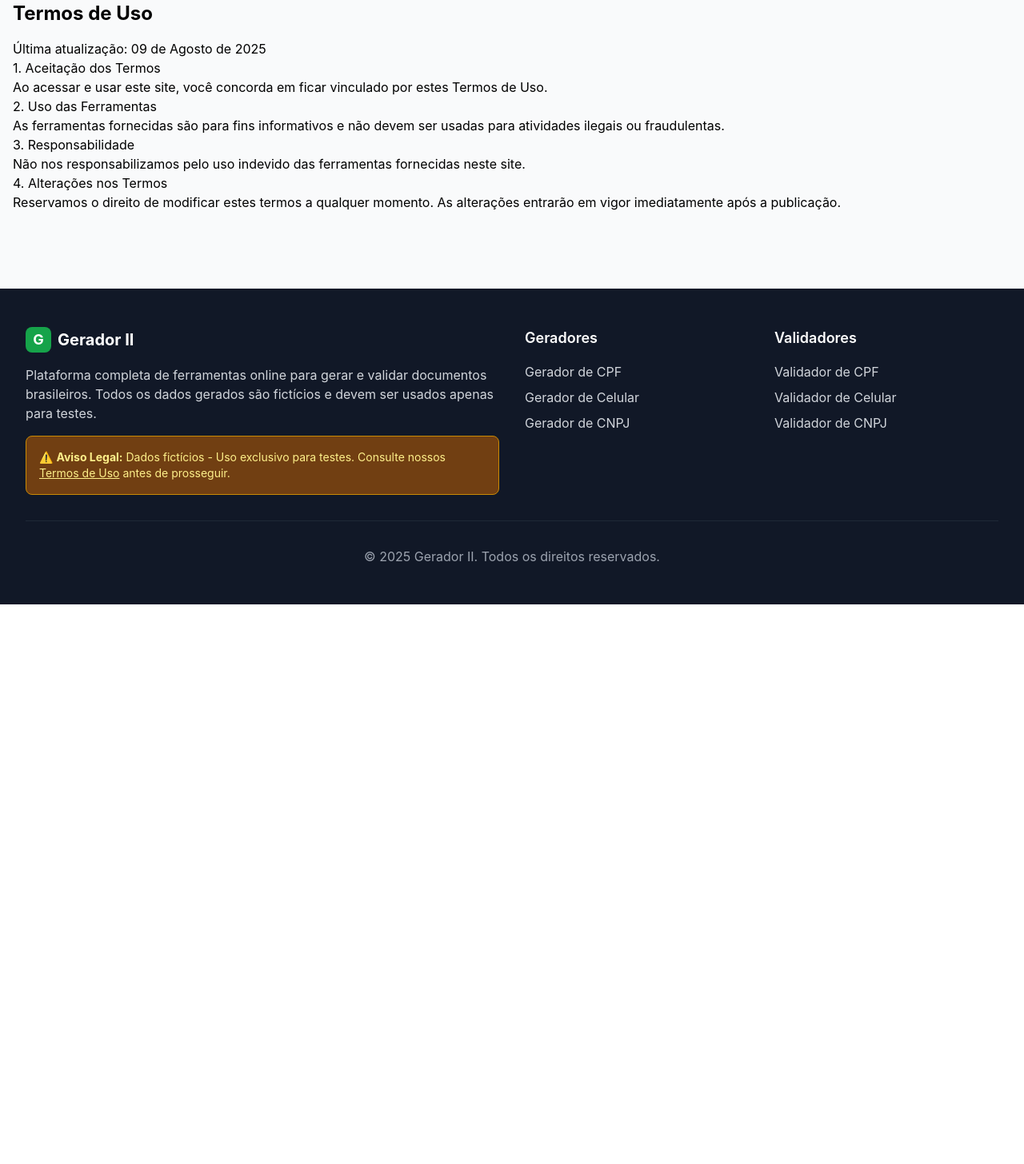
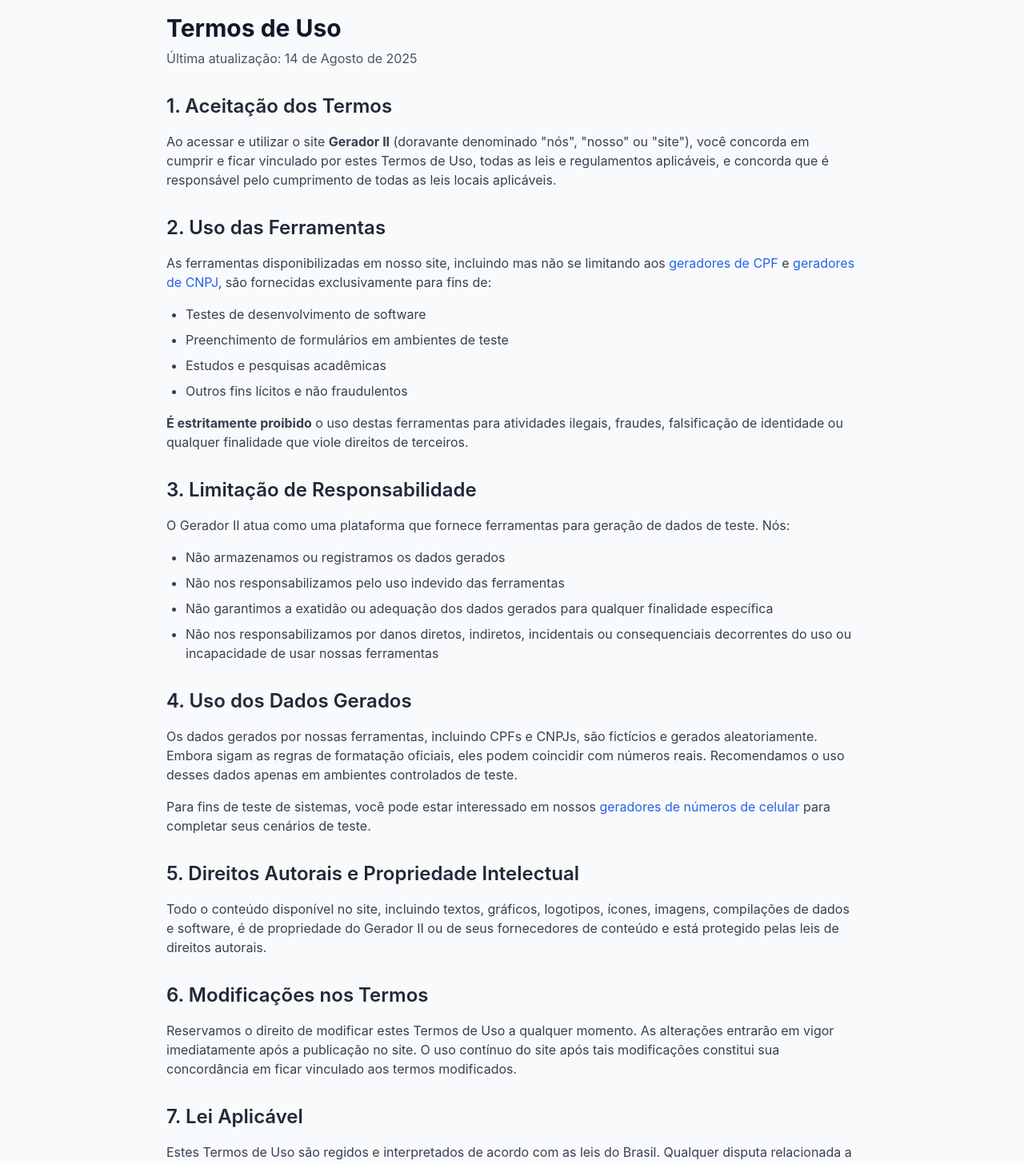
Before and after one commit to silasstoned47/gerador, a Nuxt app: page /termos in a window 1280 px wide. Shown: the part 80-1536 px from the top of the page at 80% size. Before the commit the page ends 836 px from the top, so only its background shows below. Built offline with nearby package versions, Linux system fonts and the light colour scheme.

Commit message:
Termos de Uso ajustado

```diff
--- a/pages/termos.vue
+++ b/pages/termos.vue
@@ -1,27 +1,88 @@
 <template>
-  <div class="container mx-auto p-4">
-    <h1 class="text-2xl font-bold mb-4">Termos de Uso</h1>
+  <div class="max-w-4xl mx-auto px-4 py-8">
+    <header class="mb-8">
+      <h1 class="text-3xl font-bold text-gray-900 mb-2">Termos de Uso</h1>
+      <p class="text-gray-600">Última atualização: 14 de Agosto de 2025</p>
+    </header>
+
     <div class="prose max-w-none">
-      <p>Última atualização: 09 de Agosto de 2025</p>
+      <section class="mb-8">
+        <h2 class="text-2xl font-semibold text-gray-800 mb-4">1. Aceitação dos Termos</h2>
+        <p class="text-gray-700 mb-4">Ao acessar e utilizar o site <strong>Gerador II</strong> (doravante denominado "nós", "nosso" ou "site"), você concorda em cumprir e ficar vinculado por estes Termos de Uso, todas as leis e regulamentos aplicáveis, e concorda que é responsável pelo cumprimento de todas as leis locais aplicáveis.</p>
+      </section>
 
-      <h2>1. Aceitação dos Termos</h2>
-      <p>Ao acessar e usar este site, você concorda em ficar vinculado por estes Termos de Uso.</p>
+      <section class="mb-8">
+        <h2 class="text-2xl font-semibold text-gray-800 mb-4">2. Uso das Ferramentas</h2>
+        <p class="text-gray-700 mb-4">As ferramentas disponibilizadas em nosso site, incluindo mas não se limitando aos <NuxtLink to="/gerador/cpf" class="text-blue-600 hover:underline">geradores de CPF</NuxtLink> e <NuxtLink to="/gerador/cnpj" class="text-blue-600 hover:underline">geradores de CNPJ</NuxtLink>, são fornecidas exclusivamente para fins de:</p>
+        <ul class="list-disc pl-6 space-y-2 mb-4 text-gray-700">
+          <li>Testes de desenvolvimento de software</li>
+          <li>Preenchimento de formulários em ambientes de teste</li>
+          <li>Estudos e pesquisas acadêmicas</li>
+          <li>Outros fins lícitos e não fraudulentos</li>
+        </ul>
+        <p class="text-gray-700"><strong>É estritamente proibido</strong> o uso destas ferramentas para atividades ilegais, fraudes, falsificação de identidade ou qualquer finalidade que viole direitos de terceiros.</p>
+      </section>
 
-      <h2>2. Uso das Ferramentas</h2>
-      <p>As ferramentas fornecidas são para fins informativos e não devem ser usadas para atividades ilegais ou fraudulentas.</p>
+      <section class="mb-8">
+        <h2 class="text-2xl font-semibold text-gray-800 mb-4">3. Limitação de Responsabilidade</h2>
+        <p class="text-gray-700 mb-4">O Gerador II atua como uma plataforma que fornece ferramentas para geração de dados de teste. Nós:</p>
+        <ul class="list-disc pl-6 space-y-2 mb-4 text-gray-700">
+          <li>Não armazenamos ou registramos os dados gerados</li>
+          <li>Não nos responsabilizamos pelo uso indevido das ferramentas</li>
+          <li>Não garantimos a exatidão ou adequação dos dados gerados para qualquer finalidade específica</li>
+          <li>Não nos responsabilizamos por danos diretos, indiretos, incidentais ou consequenciais decorrentes do uso ou incapacidade de usar nossas ferramentas</li>
+        </ul>
+      </section>
 
-      <h2>3. Responsabilidade</h2>
-      <p>Não nos responsabilizamos pelo uso indevido das ferramentas fornecidas neste site.</p>
+      <section class="mb-8">
+        <h2 class="text-2xl font-semibold text-gray-800 mb-4">4. Uso dos Dados Gerados</h2>
+        <p class="text-gray-700 mb-4">Os dados gerados por nossas ferramentas, incluindo CPFs e CNPJs, são fictícios e gerados aleatoriamente. Embora sigam as regras de formatação oficiais, eles podem coincidir com números reais. Recomendamos o uso desses dados apenas em ambientes controlados de teste.</p>
+        <p class="text-gray-700">Para fins de teste de sistemas, você pode estar interessado em nossos <NuxtLink to="/gerador/celular" class="text-blue-600 hover:underline">geradores de números de celular</NuxtLink> para completar seus cenários de teste.</p>
+      </section>
 
-      <h2>4. Alterações nos Termos</h2>
-      <p>Reservamos o direito de modificar estes termos a qualquer momento. As alterações entrarão em vigor imediatamente após a publicação.</p>
+      <section class="mb-8">
+        <h2 class="text-2xl font-semibold text-gray-800 mb-4">5. Direitos Autorais e Propriedade Intelectual</h2>
+        <p class="text-gray-700 mb-4">Todo o conteúdo disponível no site, incluindo textos, gráficos, logotipos, ícones, imagens, compilações de dados e software, é de propriedade do Gerador II ou de seus fornecedores de conteúdo e está protegido pelas leis de direitos autorais.</p>
+      </section>
+
+      <section class="mb-8">
+        <h2 class="text-2xl font-semibold text-gray-800 mb-4">6. Modificações nos Termos</h2>
+        <p class="text-gray-700 mb-4">Reservamos o direito de modificar estes Termos de Uso a qualquer momento. As alterações entrarão em vigor imediatamente após a publicação no site. O uso contínuo do site após tais modificações constitui sua concordância em ficar vinculado aos termos modificados.</p>
+      </section>
+
+      <section class="mb-8">
+        <h2 class="text-2xl font-semibold text-gray-800 mb-4">7. Lei Aplicável</h2>
+        <p class="text-gray-700">Estes Termos de Uso são regidos e interpretados de acordo com as leis do Brasil. Qualquer disputa relacionada a estes Termos será submetida à jurisdição exclusiva dos tribunais do Brasil.</p>
+      </section>
+
+      <section class="bg-gray-50 p-6 rounded-lg">
+        <h2 class="text-xl font-semibold text-gray-800 mb-3">Dúvidas ou Preocupações?</h2>
+        <p class="text-gray-700 mb-4">Se você tiver alguma dúvida sobre estes Termos de Uso, entre em contato conosco através da nossa <NuxtLink to="/contato" class="text-blue-600 hover:underline">página de contato</NuxtLink>.</p>
+        <p class="text-gray-700">Para mais ferramentas úteis, confira nossa <NuxtLink to="/todas-ferramentas" class="text-blue-600 hover:underline">lista completa de ferramentas</NuxtLink>.</p>
+      </section>
     </div>
   </div>
 </template>
 
 <script setup>
 definePageMeta({
-  title: 'Termos de Uso',
-  description: 'Termos de Uso do site de ferramentas online'
+  title: 'Termos de Uso | Gerador II',
+  description: 'Termos de Uso do Gerador II - Ferramentas online para geração e validação de documentos. Conheça nossas políticas de uso e responsabilidade.',
+  ogTitle: 'Termos de Uso - Gerador II',
+  ogDescription: 'Leia os Termos de Uso do Gerador II e saiba como utilizar nossas ferramentas de forma responsável e dentro da lei.',
+  ogImage: '/images/og-terms.jpg'
+});
+
+// SEO adicional para a página
+useHead({
+  meta: [
+    { name: 'keywords', content: 'termos de uso, política de privacidade, gerador cpf, gerador cnpj, termos de serviço' },
+    { name: 'author', content: 'Gerador II' },
+    { property: 'og:url', content: 'https://geradorii.com/termos/' },
+    { property: 'og:type', content: 'article' },
+    { name: 'twitter:title', content: 'Termos de Uso - Gerador II' },
+    { name: 'twitter:description', content: 'Leia os Termos de Uso do Gerador II e saiba como utilizar nossas ferramentas de forma responsável e dentro da lei.' },
+    { name: 'twitter:image', content: '/images/og-terms.jpg' }
+  ]
 });
 </script>
```
